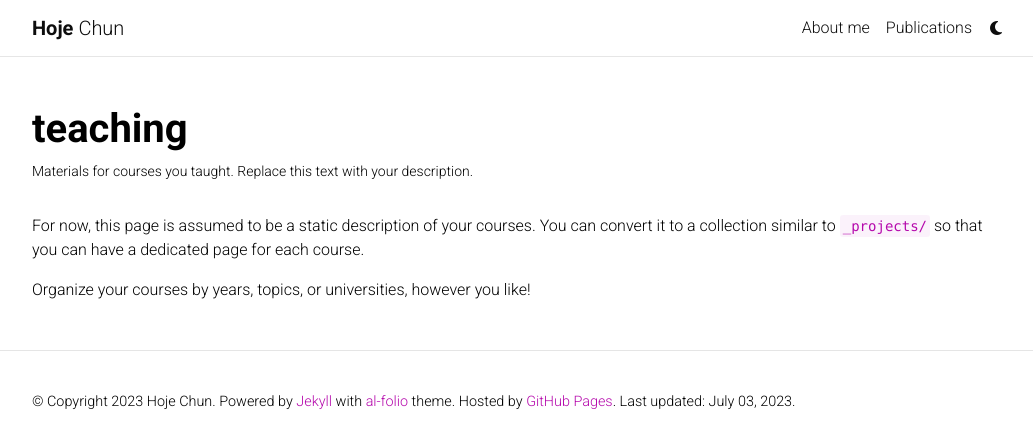
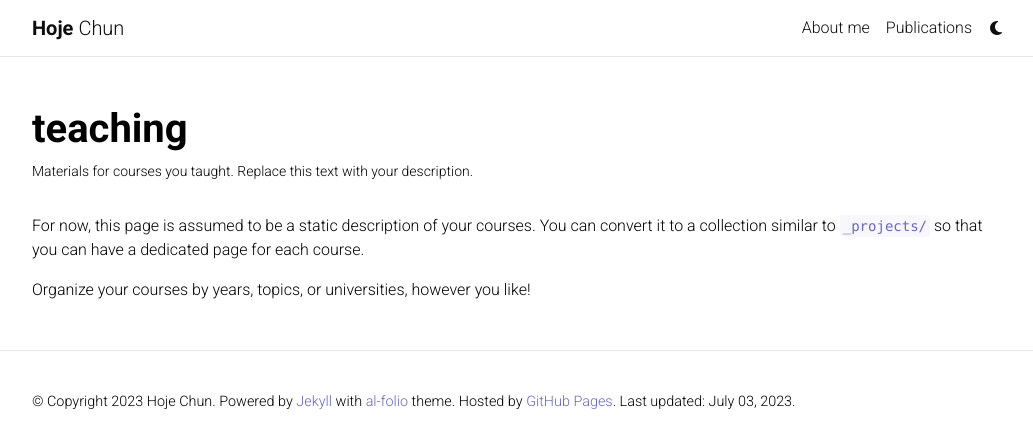
Before and after one commit to HojeChun/hojechun.github.io, a Jekyll site: the page built from _pages/teaching.md, in a window 1280 px wide. Shown: the top 448 px of the page, without its empty margins (123-1156 px from the left). Built offline with Jekyll 4.4.1, drawn with Linux system fonts in a browser that asks for light colours; comment, search, counter and statistics services are not loaded; a style sheet for code colours, icons or effects is not loaded.

Commit message:
change the highliting color

```diff
--- a/_sass/_themes.scss
+++ b/_sass/_themes.scss
@@ -7,8 +7,8 @@
   --global-code-bg-color: #{$code-bg-color-light};
   --global-text-color: #{$black-color};
   --global-text-color-light: #{$grey-color};
-  --global-theme-color: #{$purple-color};
-  --global-hover-color: #{$purple-color};
+  --global-theme-color: #{$purple-blue-color};
+  --global-hover-color: #{$purple-blue-color};
   --global-hover-text-color: #{$white-color};
   --global-footer-bg-color: #{$grey-color-dark};
   --global-footer-text-color: #{$grey-color-light};
@@ -52,8 +52,8 @@ html[data-theme='dark'] {
   --global-code-bg-color: #{$code-bg-color-dark};
   --global-text-color: #{$grey-color-light};
   --global-text-color-light: #{$grey-color-light};
-  --global-theme-color: #{$cyan-color};
-  --global-hover-color: #{$cyan-color};
+  --global-theme-color: #{$orange-color};
+  --global-hover-color: #{$orange-color};
   --global-hover-text-color: #{$white-color};
   --global-footer-bg-color: #{$grey-color-light};
   --global-footer-text-color: #{$grey-color-dark};
--- a/_sass/_variables.scss
+++ b/_sass/_variables.scss
@@ -19,6 +19,7 @@ $green-color-light:   #ddffdd !default;
 $green-color-bright:  #11D68B !default;
 $purple-color:        #B509AC !default;
 $light-purple-color:  lighten($purple-color, 25%);
+$purple-blue-color: #6969BE;
 $pink-color:          #f92080 !default;
 $pink-color-light:    #ffdddd !default;
 $yellow-color:        #efcc00 !default;
@@ -34,5 +35,5 @@ $black-color: #000000 !default;
 
 // Theme colors
 
-$code-bg-color-light:     rgba($purple-color, 0.05);
-$code-bg-color-dark:      #2c3237 !default;
+$code-bg-color-light:     rgba($purple-blue-color, 0.05);
+$code-bg-color-dark:      $grey-color !default;
```
